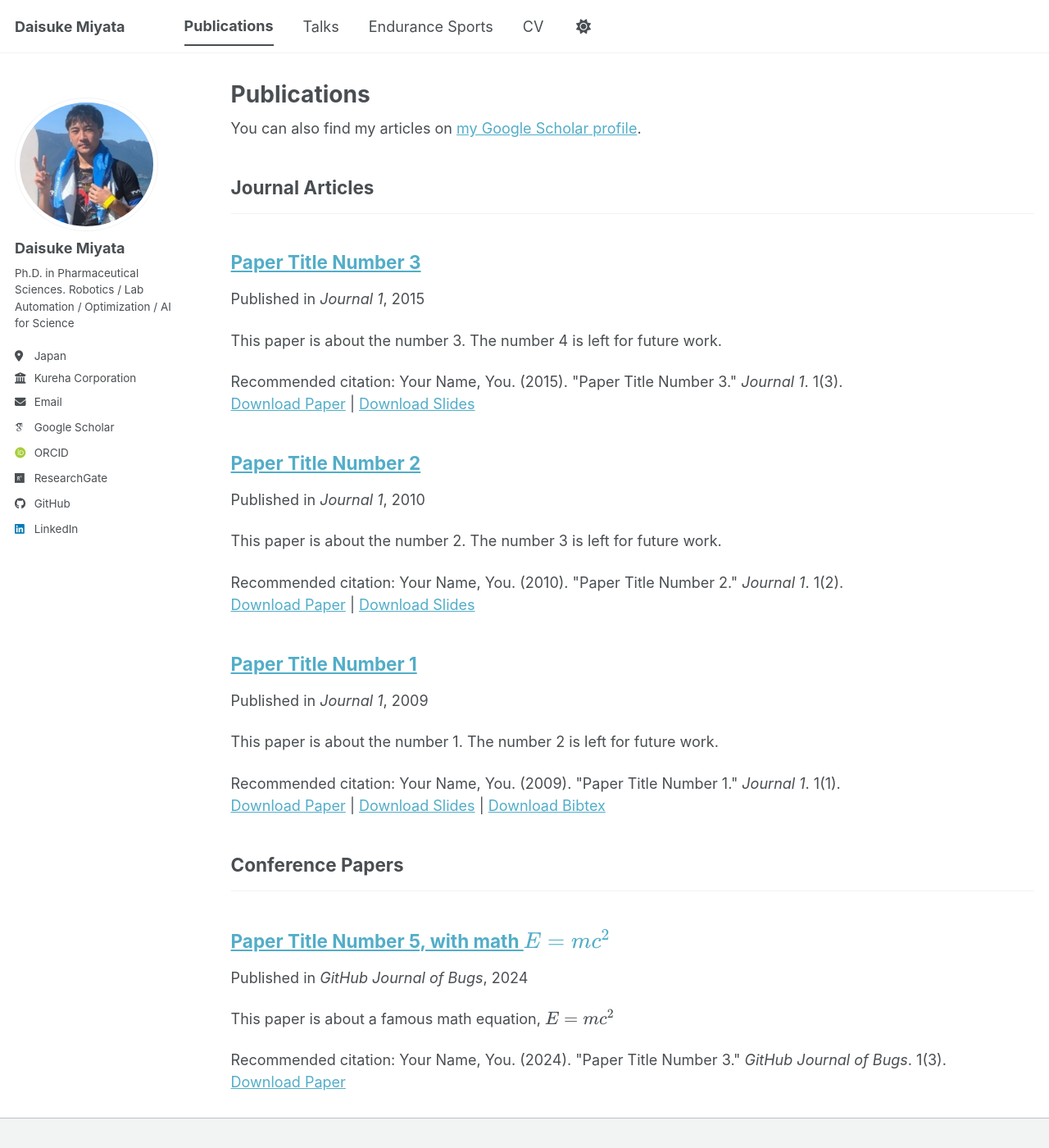
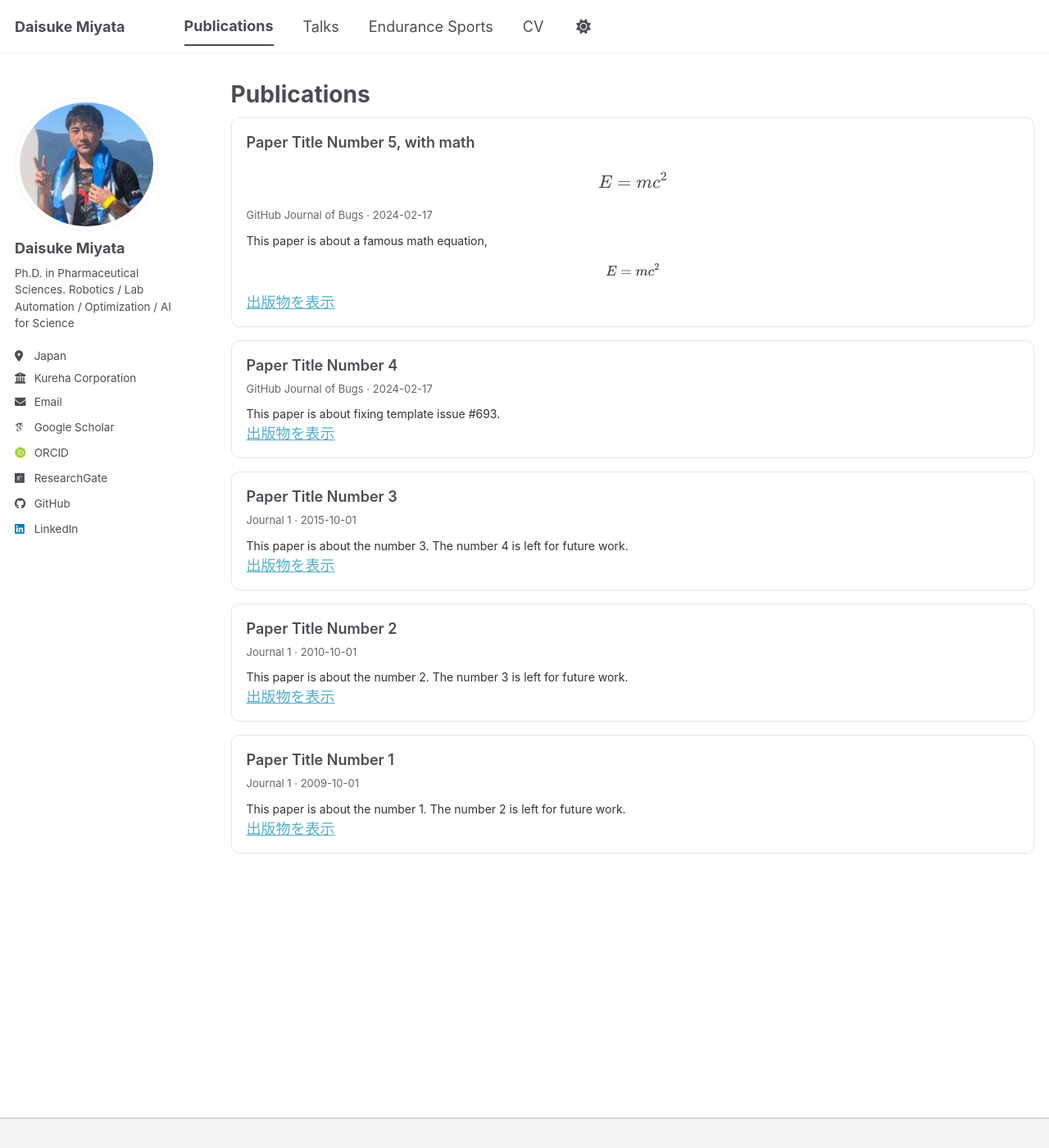
Before and after one commit to daisuke-miyata/daisuke-miyata.github.io, a Jekyll site: the page built from _pages/publications.html, in a window 1280 px wide and 1400 px high. Shown: the whole window at 82% size. Built offline with Jekyll 4.4.1, drawn with Linux system fonts in a browser that asks for light colours; some web fonts are replaced; a script bundle is joined from its source files by our own code; library files that are not in the unit come from our copies; some of the changed text lies outside the part shown.

Commit message:
Update publications.html

```diff
--- a/_pages/publications.html
+++ b/_pages/publications.html
@@ -5,29 +5,80 @@ permalink: /publications/
 author_profile: true
 ---
 
-{% if site.author.googlescholar %}
-  <div class="wordwrap">You can also find my articles on <a href="{{site.author.googlescholar}}">my Google Scholar profile</a>.</div>
-{% endif %}
-
 {% include base_path %}
 
-<!-- New style rendering if publication categories are defined -->
-{% if site.publication_category %}
-  {% for category in site.publication_category  %}
-    {% assign title_shown = false %}
-    {% for post in site.publications reversed %}
-      {% if post.category != category[0] %}
-        {% continue %}
-      {% endif %}
-      {% unless title_shown %}
-        <h2>{{ category[1].title }}</h2><hr />
-        {% assign title_shown = true %}
-      {% endunless %}
-      {% include archive-single.html %}
-    {% endfor %}
-  {% endfor %}
-{% else %}
-  {% for post in site.publications reversed %}
-    {% include archive-single.html %}
-  {% endfor %}
-{% endif %}
+<style>
+.pub-card {
+  border: 1px solid #e5e5e5;
+  border-radius: 10px;
+  padding: 16px 18px;
+  margin-bottom: 16px;
+  transition: 0.2s ease;
+  background: #fff;
+}
+
+.pub-card:hover {
+  transform: translateY(-2px);
+  box-shadow: 0 6px 18px rgba(0,0,0,0.08);
+}
+
+.pub-title {
+  font-size: 18px;
+  font-weight: 600;
+  margin-bottom: 6px;
+}
+
+.pub-meta {
+  font-size: 13px;
+  color: #666;
+  margin-bottom: 10px;
+}
+
+.pub-excerpt {
+  font-size: 14px;
+  color: #333;
+}
+
+.pub-tag {
+  display: inline-block;
+  font-size: 12px;
+  padding: 2px 8px;
+  border-radius: 999px;
+  background: #f2f2f2;
+  margin-left: 8px;
+}
+</style>
+
+{% assign pubs = site.publications | sort: "date" | reverse %}
+
+{% for post in pubs %}
+
+<div class="pub-card">
+
+  <div class="pub-title">
+    {{ post.title }}
+
+    {% if post.presentation == true %}
+      <span class="pub-tag">Oral</span>
+    {% endif %}
+
+    {% if post.journal %}
+      <span class="pub-tag">Journal</span>
+    {% endif %}
+  </div>
+
+  <div class="pub-meta">
+    {{ post.venue }} · {{ post.date | date: "%Y-%m-%d" }}
+  </div>
+
+  <div class="pub-excerpt">
+    {{ post.excerpt | strip_html | truncate: 220 }}
+  </div>
+
+  {% if post.url %}
+    <a href="{{ post.url }}">出版物を表示</a>
+  {% endif %}
+
+</div>
+
+{% endfor %}
```
